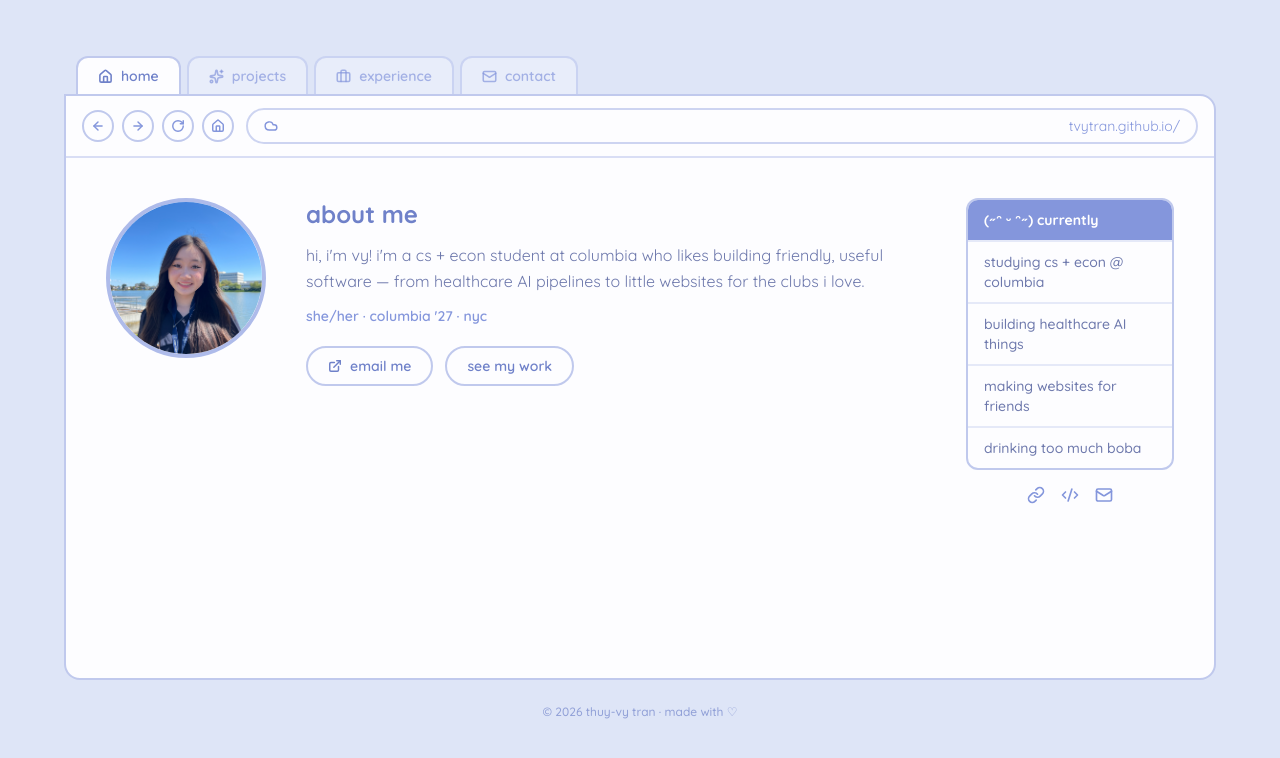
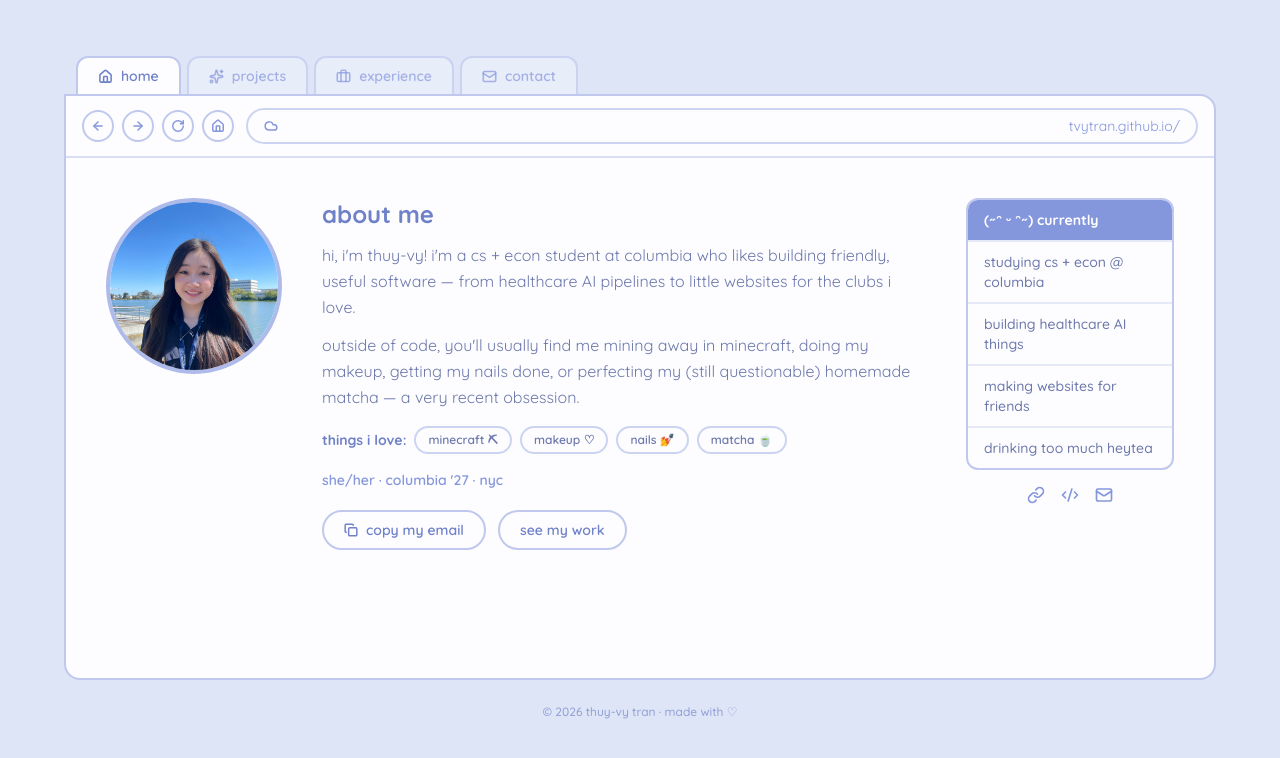
Before and after one commit to tvytran/tvytran.github.io, a React (Vite) app: page / in a window 1280 px wide. Shown: the top 758 px of the page. Built offline with nearby package versions, Linux system fonts and the light colour scheme.

Commit message:
About me: full name, hobbies, heytea; email button copies address

```diff
--- a/src/components/tabs/HomeTab.jsx
+++ b/src/components/tabs/HomeTab.jsx
@@ -1,21 +1,38 @@
-import { Link, Code2, Mail, ExternalLink } from 'lucide-react'
+import { useState } from 'react'
+import { Link, Code2, Mail, Copy, Check } from 'lucide-react'
 import profile from '../../assets/profile.png'
+
+const EMAIL = 'tvytran2@gmail.com'
 
 const currently = [
   'studying cs + econ @ columbia',
   'building healthcare AI things',
   'making websites for friends',
-  'drinking too much boba',
+  'drinking too much heytea',
 ]
+
+const loves = ['minecraft ⛏', 'makeup ♡', 'nails 💅', 'matcha 🍵']
 
 const iconFor = { linkedin: Link, github: Code2, email: Mail }
 
 export default function HomeTab({ goTo }) {
+  const [copied, setCopied] = useState(false)
+
+  const copyEmail = async () => {
+    try {
+      await navigator.clipboard.writeText(EMAIL)
+      setCopied(true)
+      setTimeout(() => setCopied(false), 2000)
+    } catch {
+      window.location.href = `mailto:${EMAIL}`
+    }
+  }
+
   return (
     <div className="flex flex-col md:flex-row gap-8 md:gap-10">
       {/* photo */}
       <div className="flex justify-center md:block shrink-0">
-        <div className="w-36 h-36 md:w-40 md:h-40 rounded-full border-4 border-peri-soft overflow-hidden bg-peri-pale">
+        <div className="w-36 h-36 md:w-44 md:h-44 rounded-full border-4 border-peri-soft overflow-hidden bg-peri-pale">
           <img src={profile} alt="Thuy-Vy Tran" className="w-full h-full object-cover" />
         </div>
       </div>
@@ -24,21 +41,40 @@ export default function HomeTab({ goTo }) {
       <div className="flex-1 min-w-0">
         <h1 className="text-peri-deep font-bold text-2xl mb-3">about me</h1>
         <p className="text-peri-text leading-relaxed mb-3">
-          hi, i'm vy! i'm a cs + econ student at columbia who likes building
+          hi, i'm thuy-vy! i'm a cs + econ student at columbia who likes building
           friendly, useful software — from healthcare AI pipelines to little
           websites for the clubs i love.
         </p>
+        <p className="text-peri-text leading-relaxed mb-4">
+          outside of code, you'll usually find me mining away in minecraft,
+          doing my makeup, getting my nails done, or perfecting my
+          (still questionable) homemade matcha — a very recent obsession.
+        </p>
+
+        <div className="flex flex-wrap items-center gap-2 mb-4">
+          <span className="text-sm font-bold text-peri-deep">things i love:</span>
+          {loves.map((item) => (
+            <span
+              key={item}
+              className="text-xs font-semibold px-3 py-1 rounded-full border-2 border-peri/40 text-peri-text"
+            >
+              {item}
+            </span>
+          ))}
+        </div>
+
         <p className="text-sm text-peri font-semibold mb-5">
           she/her · columbia '27 · nyc
         </p>
+
         <div className="flex gap-3 flex-wrap">
-          <a
-            href="mailto:tvytran2@gmail.com"
+          <button
+            onClick={copyEmail}
             className="flex items-center gap-2 px-5 py-2 rounded-full border-2 border-peri/50 text-peri-deep text-sm font-semibold hover:bg-peri-pale transition-colors"
           >
-            <ExternalLink size={14} strokeWidth={2.5} />
-            email me
-          </a>
+            {copied ? <Check size={14} strokeWidth={2.5} /> : <Copy size={14} strokeWidth={2.5} />}
+            {copied ? 'copied!' : 'copy my email'}
+          </button>
           <button
             onClick={() => goTo('projects')}
             className="flex items-center gap-2 px-5 py-2 rounded-full border-2 border-peri/50 text-peri-deep text-sm font-semibold hover:bg-peri-pale transition-colors"
@@ -68,7 +104,7 @@ export default function HomeTab({ goTo }) {
           {[
             { label: 'linkedin', href: 'https://www.linkedin.com/in/thuy-vy-tran-876390288/' },
             { label: 'github', href: 'https://github.com/tvytran' },
-            { label: 'email', href: 'mailto:tvytran2@gmail.com' },
+            { label: 'email', href: `mailto:${EMAIL}` },
           ].map(({ label, href }) => {
             const Icon = iconFor[label]
             return (
```
